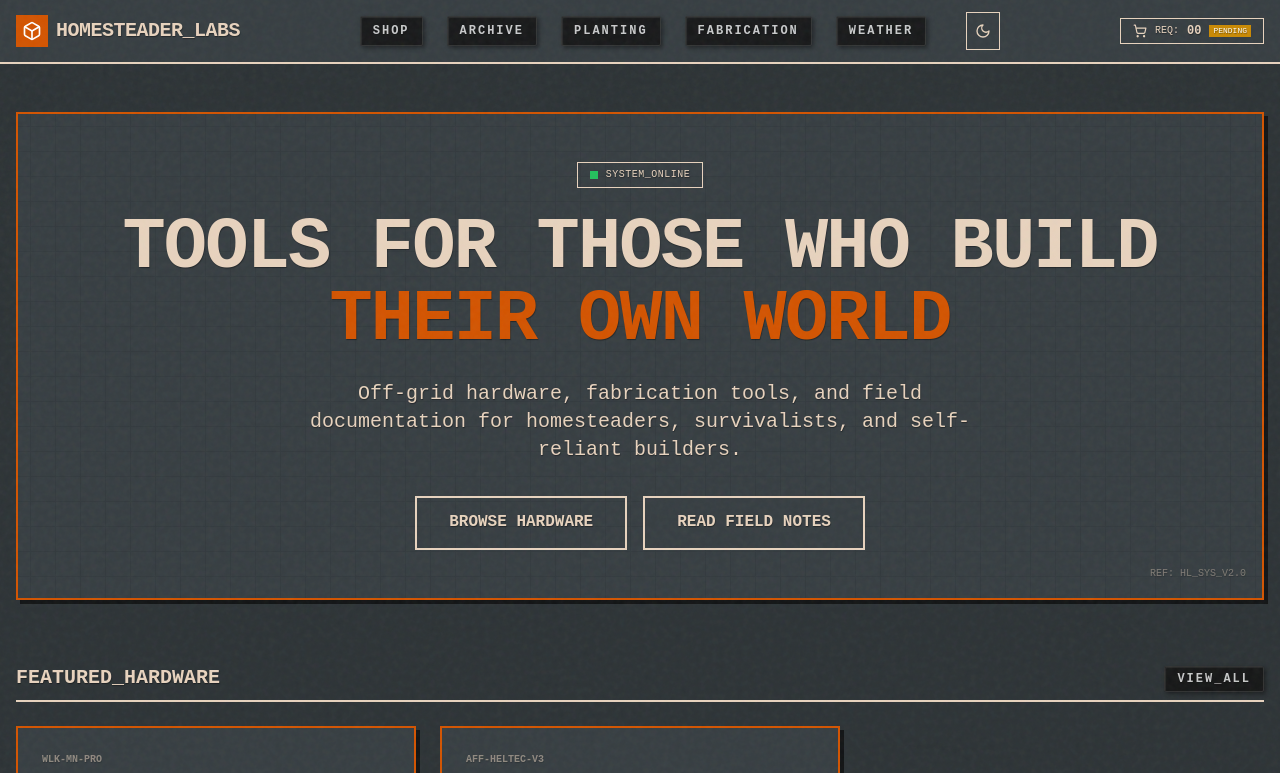
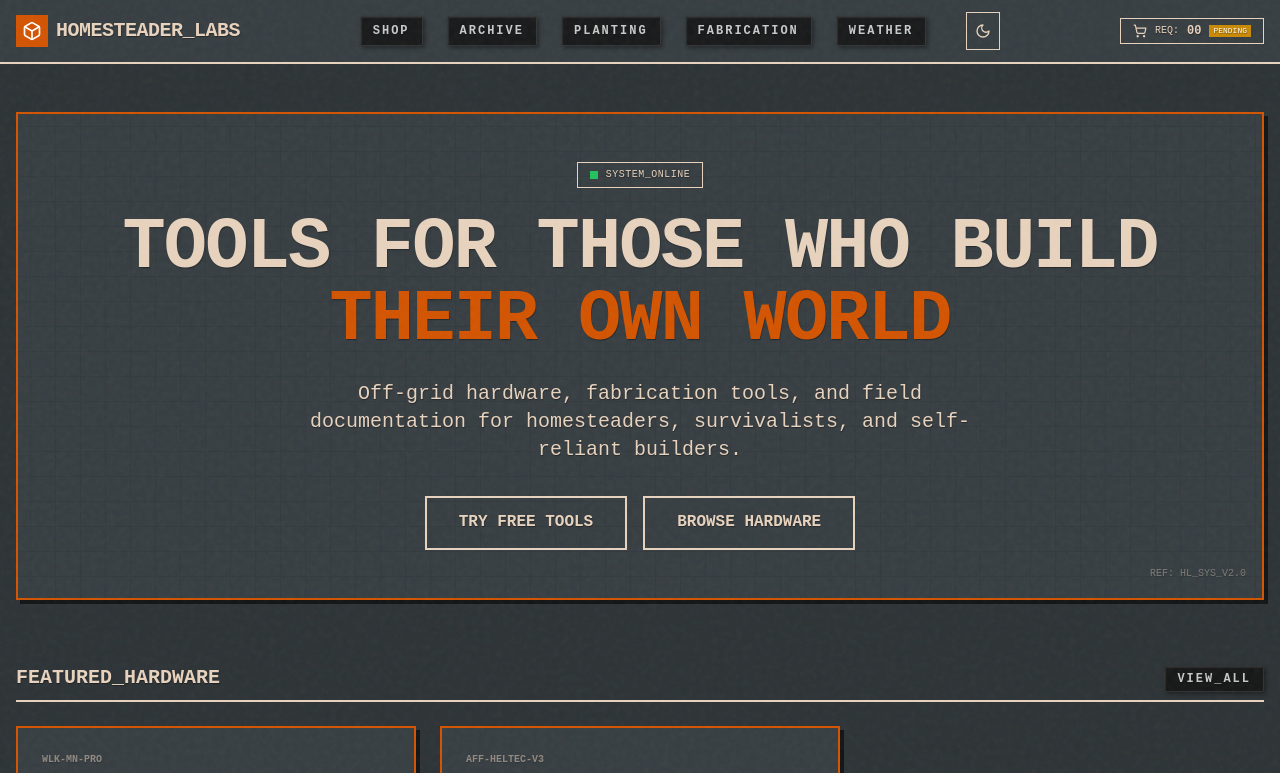
Before and after one commit to thefullnacho/homesteader-labs-next, a Next.js app: page / in a window 1280 px wide. Shown: the top 773 px of the page. Built offline with nearby package versions, Linux system fonts and the light colour scheme.

Commit message:
Fix Weather Station loading bug and update homepage CTA

```diff
--- a/app/page.tsx
+++ b/app/page.tsx
@@ -48,16 +48,16 @@ export default function Home() {
             {/* CTA Buttons */}
             <div className="flex flex-col sm:flex-row gap-4 justify-center">
               <a
-                href="/shop/"
+                href="/tools/planting-calendar/"
                 className="inline-flex items-center justify-center gap-2 border-2 border-theme-main px-8 py-3 font-bold uppercase hover:bg-[var(--accent)] hover:text-white hover:border-[var(--accent)] transition-all"
               >
-                Browse Hardware
+                Try Free Tools
               </a>
               <a
-                href="/archive/"
+                href="/shop/"
                 className="inline-flex items-center justify-center gap-2 border-2 border-theme-main px-8 py-3 font-bold uppercase bg-theme-sub hover:brightness-110 transition-all"
               >
-                Read Field Notes
+                Browse Hardware
               </a>
             </div>
           </div>
--- a/app/tools/weather/page.tsx
+++ b/app/tools/weather/page.tsx
@@ -42,6 +42,14 @@ export default function WeatherPage() {
     dismiss,
     showWeeklyCapture
   } = useWeatherEmailCapture(locations.length);
+
+  // Handle loading state when no location is set
+  useEffect(() => {
+    if (isLoaded && !activeLocation) {
+      // No location set, stop loading
+      setLoading(false);
+    }
+  }, [isLoaded, activeLocation]);
 
   // Fetch weather data when active location changes
   useEffect(() => {
```
